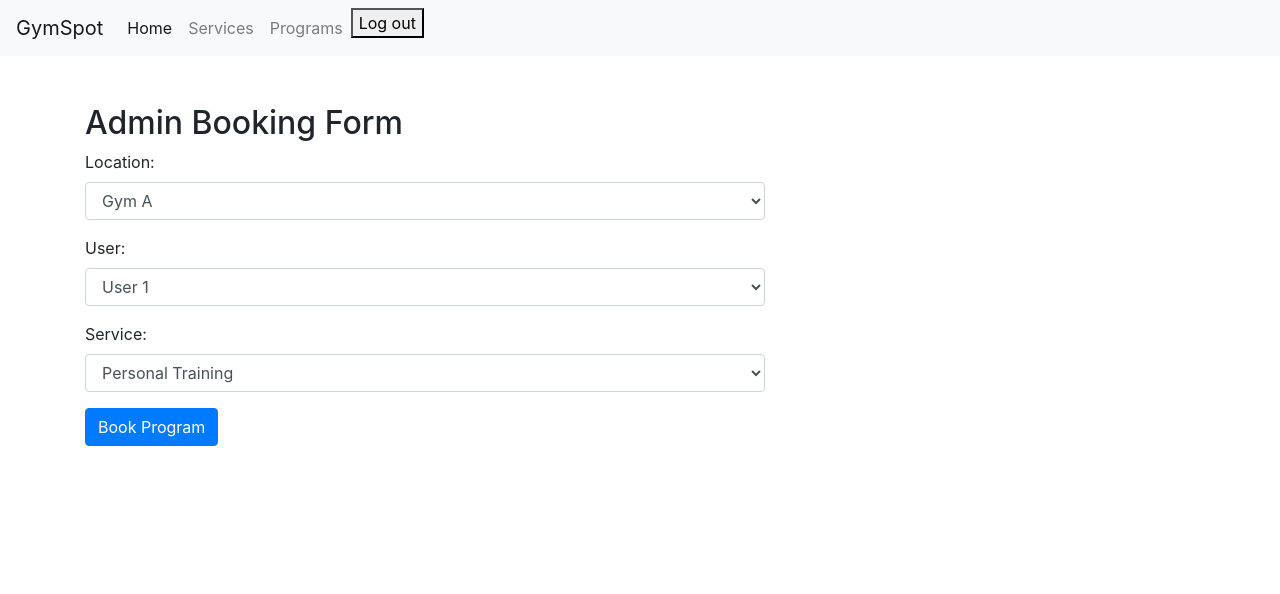
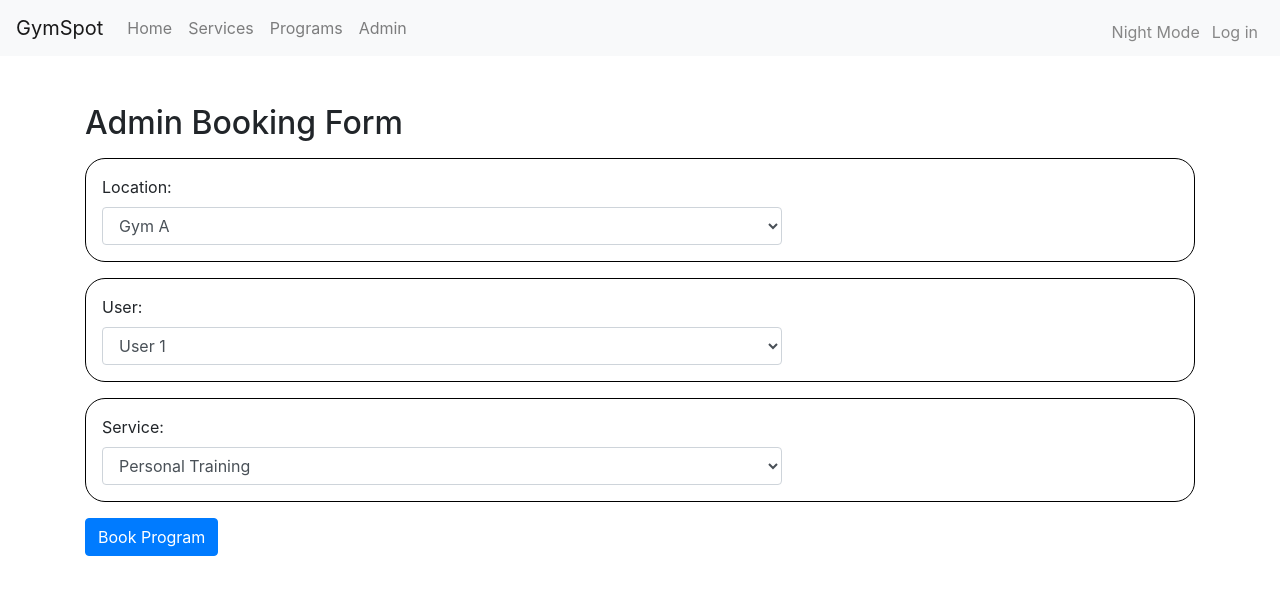
Before and after one commit to eliannapot/PROJECT, a plain HTML site: page admin.html in a window 1280 px wide. Drawn offline with nearby package versions, Linux system fonts and the light colour scheme; some packages are replaced by stand-ins of ours.

Commit message:
connected admin and fixxed programs link

```diff
--- a/admin.html
+++ b/admin.html
@@ -7,6 +7,7 @@
 
     <!-- CSS file --->
     <link rel="stylesheet" href="admin-style.css">
+    <link rel="stylesheet" href="styles.css">
 
     <!-- Bootstrap CSS -->
     <link rel="stylesheet" href="https://cdn.jsdelivr.net/npm/bootstrap@4.0.0/dist/css/bootstrap.min.css" integrity="sha384-Gn5384xqQ1aoWXA+058RXPxPg6fy4IWvTNh0E263XmFcJlSAwiGgFAW/dAiS6JXm" crossorigin="anonymous">
@@ -16,28 +17,8 @@
 
   <body>
     <!---Navigation Bar--->
-   <nav class="navbar navbar-expand-md navbar-light bg-light">
-    <a class="navbar-brand" href="index.html">GymSpot</a>
-    <button class="navbar-toggler" type="button" data-toggle="collapse" data-target="#navbarNav" aria-controls="navbarNav" aria-expanded="false" aria-label="Toggle navigation">
-      <span class="navbar-toggler-icon"></span>
-    </button>
-    <div class="collapse navbar-collapse" id="navbarNav">
-      <ul class="navbar-nav mr-auto">
-        <li class="nav-item active">
-            <a class="nav-link" href="index.html">Home <span class="sr-only">(current)</span></a>
-          </li>
-          <li class="nav-item">
-            <a class="nav-link" href="services.html">Services</a>
-          </li>
-          <li class="nav-item">
-            <a class="nav-link" href="programs.html">Programs</a>
-          </li>
-          <li class="nav-item">
-            <button class="nav-button" id="Log-out">Log out</button>
-          </li>
-      </ul>
-    </div>
-  </nav>
+    <nav class="navbar navbar-expand-md navbar-light bg-light" id="navBar">
+    </nav>
 
   <!---Form-->
   <!-- Booking form -->
@@ -76,6 +57,7 @@
 
       <!-- Optional JavaScript -->
     <!-- jQuery first, then Popper.js, then Bootstrap JS -->
+    <script src="navbar.js"></script>
     <script src="project.js"></script>
     <script src="https://maps.googleapis.com/maps/api/js?key=YOUR_API_KEY&callback=initMap"></script>
     <script src="https://code.jquery.com/jquery-3.2.1.slim.min.js" integrity="sha384-KJ3o2DKtIkvYIK3UENzmM7KCkRr/rE9/Qpg6aAZGJwFDMVNA/GpGFF93hXpG5KkN" crossorigin="anonymous"></script>
--- a/navbar.js
+++ b/navbar.js
@@ -11,8 +11,11 @@ navbar.innerHTML = `<a class="navbar-brand" href="index.html">GymSpot</a>
                         <li class="nav-item">
                             <a class="nav-link" href="services.html">Services</a>
                         </li>
-                        <li class="nav-item active">
-                            <a class="nav-link" href="programs.html">Programs <span class="sr-only">(current)</span></a>
+                        <li class="nav-item">
+                            <a class="nav-link" href="programs.html">Programs</a>
+                        </li>
+                        <li class="nav-item">
+                            <a class="nav-link" href="admin.html">Admin </a>
                         </li>
                     </ul>
                     <ul class="navbar-nav">
```
